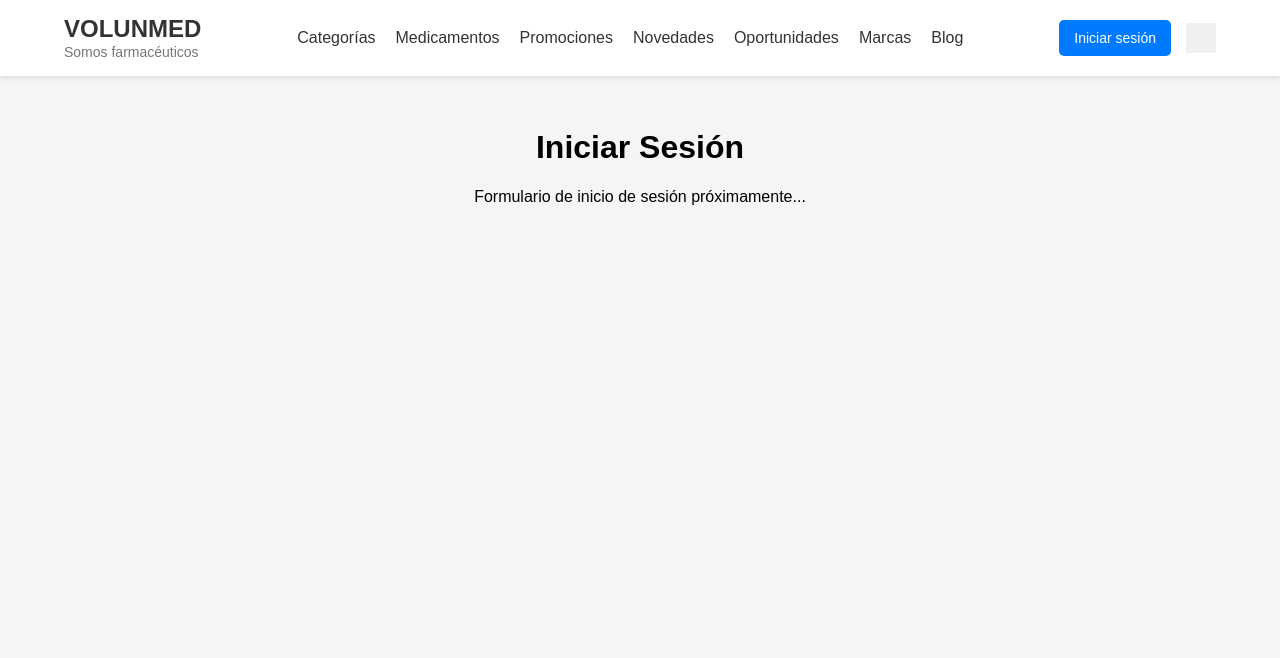
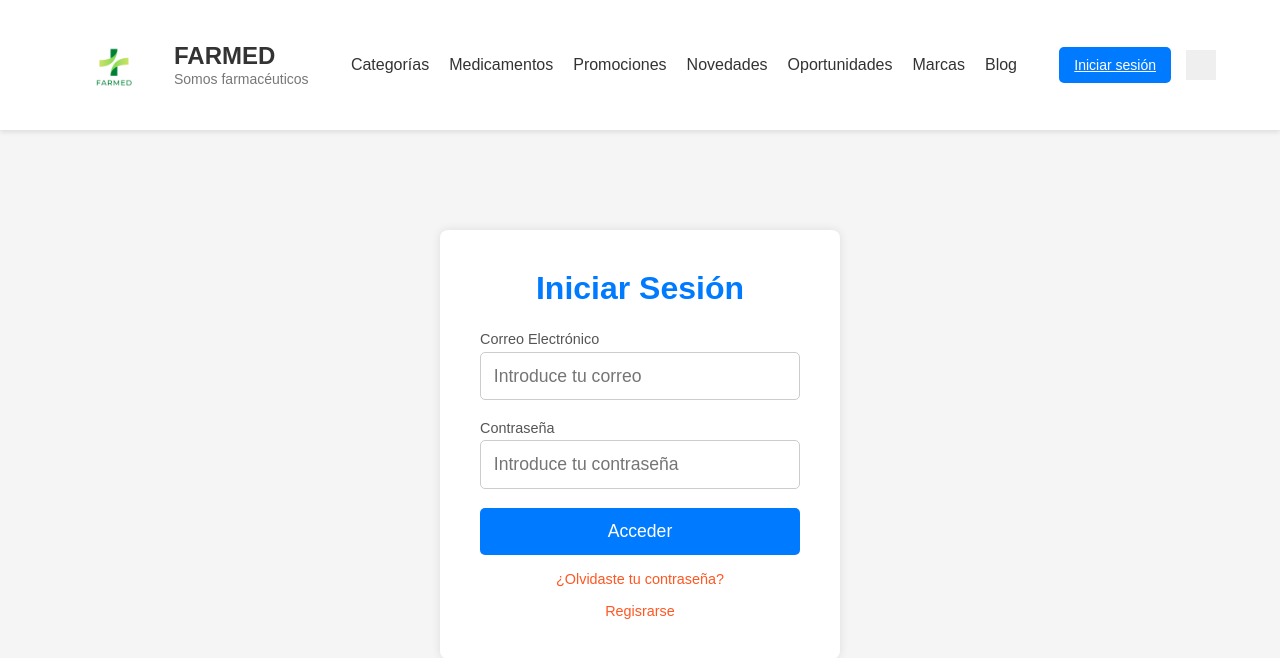
Before and after one commit to Adrian-Abril/GS2_Reto2EV, a Vue app: page /login in a window 1280 px wide. Shown: the top 658 px of the page. Built offline with nearby package versions, Linux system fonts and the light colour scheme.

Commit message:
Login/Registger+scss

```diff
--- a/src/App.vue
+++ b/src/App.vue
@@ -1,6 +1,7 @@
 <script setup lang="ts">
 import { RouterView } from 'vue-router';
 import Header from '@/components/Header.vue';
+import Login from '@/components/Login.vue';
 </script>
 
 <template>
--- a/src/assets/styles/_variables.scss
+++ b/src/assets/styles/_variables.scss
@@ -0,0 +1,14 @@
+// Colores principales
+$primary-color: #007bff;  // Azul principal (puedes cambiarlo)
+$secondary-color: #ff5722; // Naranja secundario
+$background-color: #f4f4f4; // Color de fondo general
+
+// Tipografía
+$font-family: 'Arial', sans-serif;
+
+// Sombras
+$box-shadow: 0 0 10px rgba(0, 0, 0, 0.1);
+
+// Espaciado
+$border-radius: 8px;
+$padding: 1rem;
--- a/src/assets/styles/header.scss
+++ b/src/assets/styles/header.scss
@@ -16,6 +16,15 @@
   }
 
   .logo {
+    display: flex;
+    align-items: center;
+    gap: 10px;
+
+    &__image {
+      width: 100px;
+      height: auto;
+    }
+
     h1 {
       font-size: 24px;
       font-weight: bold;
@@ -36,6 +45,7 @@
       gap: 20px;
       padding: 0;
       margin: 0;
+      flex-grow: 1;
 
       li {
         a {
--- /dev/null
+++ b/src/assets/styles/login.scss
@@ -0,0 +1,122 @@
+@import "@/assets/styles/_variables.scss";
+
+
+// Estilos base
+* {
+  margin: 0;
+  padding: 0;
+  box-sizing: border-box;
+  font-family: Arial, sans-serif;
+}
+
+body {
+  display: flex;
+  justify-content: center;
+  align-items: center;
+  height: 100vh;
+  background-color: $background-color; // Variable global
+}
+
+// Contenedor principal del login
+.login {
+  display: flex;
+  justify-content: center;
+  align-items: center;
+  width: 100%;
+  padding-top: 100px;
+
+  &__container {
+    width: 90%;
+    max-width: 400px;
+    background: #fff;
+    padding: 2rem;
+    border-radius: 8px;
+    box-shadow: 0 0 10px rgba(0, 0, 0, 0.1);
+    text-align: center;
+  }
+
+  &__title {
+    font-size: 1.8rem;
+    margin-bottom: 1.5rem;
+    color: $primary-color;
+  }
+
+  &__form {
+    display: flex;
+    flex-direction: column;
+  }
+
+  &__field {
+    display: flex;
+    flex-direction: column;
+    margin-bottom: 1.2rem;
+  }
+
+  &__label {
+    font-size: 0.9rem;
+    margin-bottom: 0.3rem;
+    text-align: left;
+    color: #555;
+  }
+
+  &__input {
+    padding: 0.8rem;
+    border: 1px solid #ccc;
+    border-radius: 5px;
+    font-size: 1rem;
+    transition: border 0.3s;
+
+    &:focus {
+      border-color: $primary-color;
+      outline: none;
+    }
+  }
+
+  &__button {
+    background: $primary-color;
+    color: white;
+    padding: 0.8rem;
+    border: none;
+    border-radius: 5px;
+    cursor: pointer;
+    font-size: 1rem;
+    transition: background 0.3s;
+
+    &:hover {
+      background: darken($primary-color, 10%);
+    }
+  }
+
+  &__link {
+    margin-top: 1rem;
+    display: block;
+    font-size: 0.9rem;
+    color: $secondary-color;
+    text-decoration: none;
+
+    &:hover {
+      text-decoration: underline;
+    }
+  }
+}
+
+// Responsive para pantallas más grandes
+@media (min-width: 768px) {
+  .login {
+    &__container {
+      padding: 2.5rem;
+    }
+
+    &__title {
+      font-size: 2rem;
+    }
+
+    &__input {
+      font-size: 1.1rem;
+    }
+
+    &__button {
+      font-size: 1.1rem;
+    }
+  }
+}
--- /dev/null
+++ b/src/assets/styles/register.scss
@@ -0,0 +1,122 @@
+@import "@/assets/styles/_variables.scss";
+
+
+// Estilos base
+* {
+  margin: 0;
+  padding: 0;
+  box-sizing: border-box;
+  font-family: Arial, sans-serif;
+}
+
+body {
+  display: flex;
+  justify-content: center;
+  align-items: center;
+  height: 100vh;
+  background-color: $background-color; // Variable global
+}
+
+// Contenedor principal del login
+.login {
+  display: flex;
+  justify-content: center;
+  align-items: center;
+  width: 100%;
+  padding-top: 100px;
+
+  &__container {
+    width: 90%;
+    max-width: 400px;
+    background: #fff;
+    padding: 2rem;
+    border-radius: 8px;
+    box-shadow: 0 0 10px rgba(0, 0, 0, 0.1);
+    text-align: center;
+  }
+
+  &__title {
+    font-size: 1.8rem;
+    margin-bottom: 1.5rem;
+    color: $primary-color;
+  }
+
+  &__form {
+    display: flex;
+    flex-direction: column;
+  }
+
+  &__field {
+    display: flex;
+    flex-direction: column;
+    margin-bottom: 1.2rem;
+  }
+
+  &__label {
+    font-size: 0.9rem;
+    margin-bottom: 0.3rem;
+    text-align: left;
+    color: #555;
+  }
+
+  &__input {
+    padding: 0.8rem;
+    border: 1px solid #ccc;
+    border-radius: 5px;
+    font-size: 1rem;
+    transition: border 0.3s;
+
+    &:focus {
+      border-color: $primary-color;
+      outline: none;
+    }
+  }
+
+  &__button {
+    background: $primary-color;
+    color: white;
+    padding: 0.8rem;
+    border: none;
+    border-radius: 5px;
+    cursor: pointer;
+    font-size: 1rem;
+    transition: background 0.3s;
+
+    &:hover {
+      background: darken($primary-color, 10%);
+    }
+  }
+
+  &__link {
+    margin-top: 1rem;
+    display: block;
+    font-size: 0.9rem;
+    color: $secondary-color;
+    text-decoration: none;
+
+    &:hover {
+      text-decoration: underline;
+    }
+  }
+}
+
+// Responsive para pantallas más grandes
+@media (min-width: 768px) {
+  .login {
+    &__container {
+      padding: 2.5rem;
+    }
+
+    &__title {
+      font-size: 2rem;
+    }
+
+    &__input {
+      font-size: 1.1rem;
+    }
+
+    &__button {
+      font-size: 1.1rem;
+    }
+  }
+}
--- a/src/components/header.vue
+++ b/src/components/header.vue
@@ -2,8 +2,11 @@
   <header class="header">
     <div class="container">
       <div class="logo">
-        <h1>VOLUNMED</h1>
-        <span>Somos farmacéuticos</span>
+        <img src="/src/assets/images/1.png" alt="VOLUNMED Logo" class="logo__image" />
+        <div>
+          <h1>FARMED</h1>
+          <span>Somos farmacéuticos</span>
+        </div>
       </div>
       <nav class="nav">
         <ul>
@@ -17,7 +20,7 @@
         </ul>
       </nav>
       <div class="actions">
-        <button class="login">Iniciar sesión</button>
+        <router-link to="/login" color="primary" block class="login">Iniciar sesión</router-link>
         <button class="cart"></button>
       </div>
     </div>
--- a/src/views/Login.vue
+++ b/src/views/Login.vue
@@ -1,16 +1,28 @@
+
 <template>
   <div class="login">
-    <h1>Iniciar Sesión</h1>
-    <p>Formulario de inicio de sesión próximamente...</p>
-  </div>
+        <div class="login__container">
+            <h1 class="login__title">Iniciar Sesión</h1>
+            <form class="login__form">
+                <div class="login__field">
+                    <label for="email" class="login__label">Correo Electrónico</label>
+                    <input type="email" id="email" class="login__input" placeholder="Introduce tu correo" required>
+                </div>
+                <div class="login__field">
+                    <label for="password" class="login__label">Contraseña</label>
+                    <input type="password" id="password" class="login__input" placeholder="Introduce tu contraseña" required>
+                </div>
+                <button type="submit" class="login__button">Acceder</button>
+                <a href="#" class="login__link">¿Olvidaste tu contraseña?</a>
+                <a href="#" class="login__link">Regisrarse</a>
+            </form>
+        </div>
+    </div>
 </template>
 
 <script setup lang="ts">
 </script>
 
 <style scoped lang="scss">
-.login {
-  text-align: center;
-  padding: 2rem;
-}
+@use '../assets/styles/login.scss' as *;
 </style>
--- a/src/views/Register.vue
+++ b/src/views/Register.vue
@@ -1,5 +1,27 @@
 <template>
-</template>
+    <div class="login">
+          <div class="login__container">
+              <h1 class="login__title">Iniciar Sesión</h1>
+              <form class="login__form">
+                  <div class="login__field">
+                      <label for="email" class="login__label">Correo Electrónico</label>
+                      <input type="email" id="email" class="login__input" placeholder="Introduce tu correo" required>
+                  </div>
+                  <div class="login__field">
+                      <label for="password" class="login__label">Contraseña</label>
+                      <input type="password" id="password" class="login__input" placeholder="Introduce tu contraseña" required>
+                  </div>
+                  <button type="submit" class="login__button">Acceder</button>
+                  <a href="#" class="login__link">¿Olvidaste tu contraseña?</a>
+                  <a href="#" class="login__link">Regisrarse</a>
+              </form>
+          </div>
+      </div>
+  </template>
 
-<script setup>
-</script>
+  <script setup lang="ts">
+  </script>
+
+  <style scoped lang="scss">
+  @use '../assets/styles/register.scss' as *;
+  </style>
```
Also changed, not shown: src/assets/images/1.png (added).
